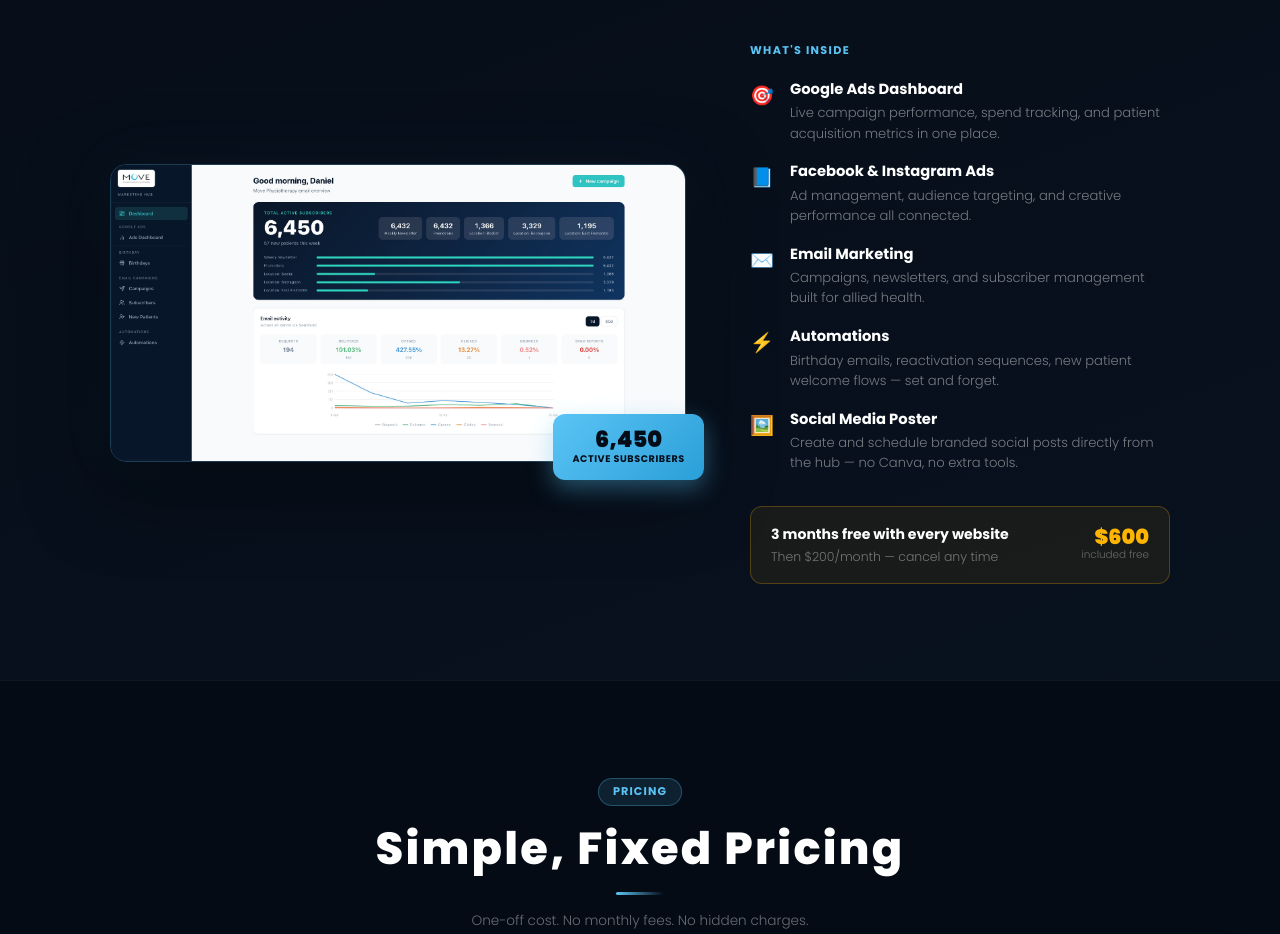
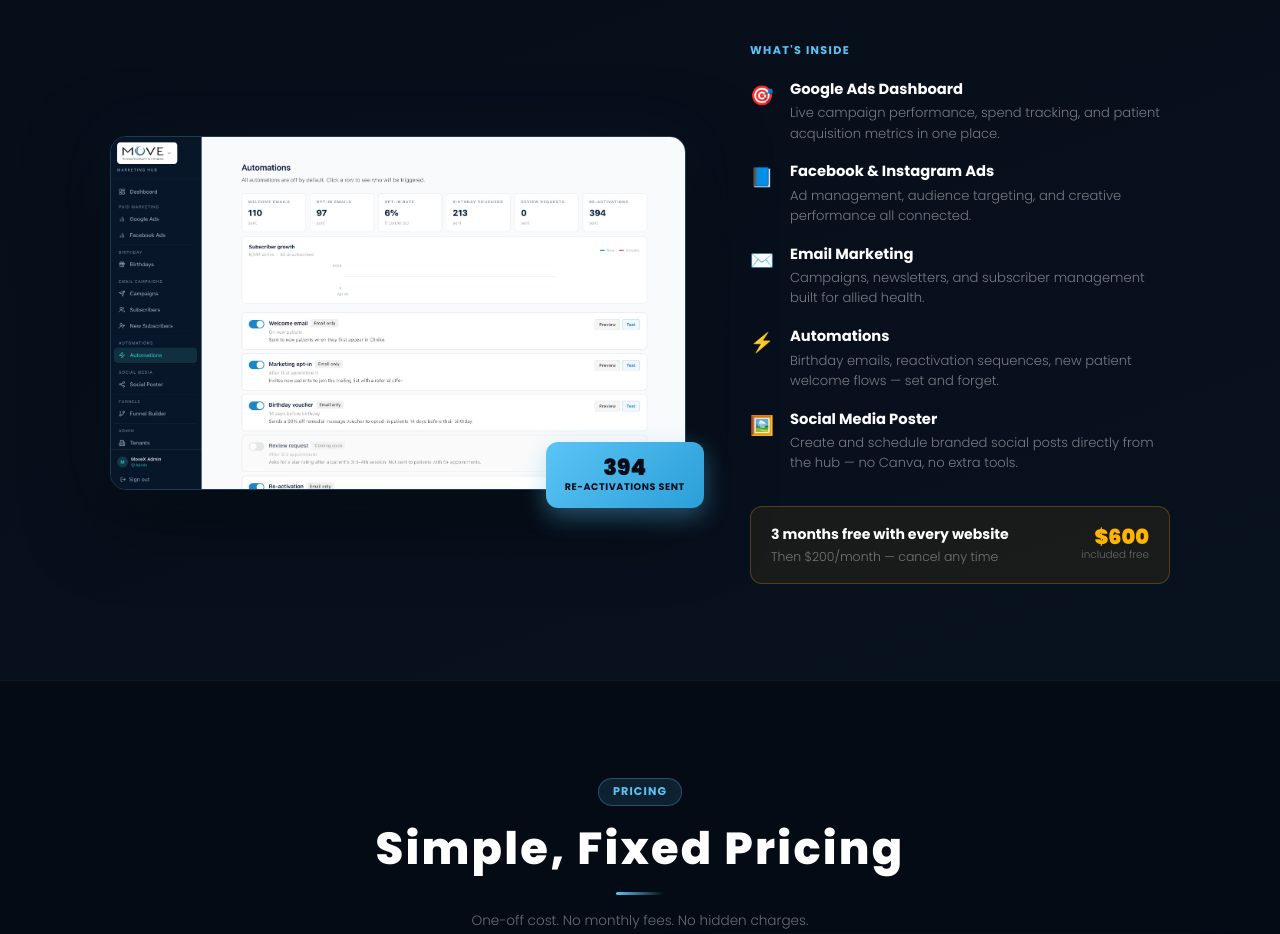
Before and after one commit to MoveXMedia/movexmedia, a Next.js app: page /website-offer in a window 1280 px wide. Shown: the part 6400-7334 px from the top of the page. Built offline with nearby package versions, Linux system fonts and the light colour scheme.

Commit message:
Website offer: update Marketing Hub screenshot to automations view, real stats

```diff
--- a/pages/website-offer.js
+++ b/pages/website-offer.js
@@ -318,8 +318,8 @@ export default function WebsitePromo() {
             <div style={{ position: 'relative' }}>
               <div style={{ borderRadius: '16px', overflow: 'hidden', border: '1px solid rgba(91,196,245,0.25)', boxShadow: '0 24px 80px rgba(0,0,0,0.5), 0 0 60px rgba(91,196,245,0.06)' }}>
                 <Image
-                  src="/hub-screenshot-1.png"
-                  alt="MoveX Marketing Hub dashboard"
+                  src="/hub-screenshot-2.png"
+                  alt="MoveX Marketing Hub — Automations"
                   width={900}
                   height={600}
                   style={{ width: '100%', height: 'auto', display: 'block' }}
@@ -327,8 +327,8 @@ export default function WebsitePromo() {
               </div>
               {/* Floating stat */}
               <div style={{ position: 'absolute', bottom: '-18px', right: '-18px', background: 'linear-gradient(135deg, #5bc4f5, #2a9fd8)', borderRadius: '12px', padding: '0.85rem 1.2rem', boxShadow: '0 8px 24px rgba(91,196,245,0.4)', textAlign: 'center' }}>
-                <div style={{ fontWeight: 900, fontSize: '1.4rem', color: '#040c18', lineHeight: 1 }}>6,450</div>
-                <div style={{ fontSize: '0.6rem', fontWeight: 700, color: '#040c18', letterSpacing: '0.06em', marginTop: '2px' }}>ACTIVE SUBSCRIBERS</div>
+                <div style={{ fontWeight: 900, fontSize: '1.4rem', color: '#040c18', lineHeight: 1 }}>394</div>
+                <div style={{ fontSize: '0.6rem', fontWeight: 700, color: '#040c18', letterSpacing: '0.06em', marginTop: '2px' }}>RE-ACTIVATIONS SENT</div>
               </div>
             </div>
 
```
Also changed, not shown: public/hub-screenshot-2.png.
